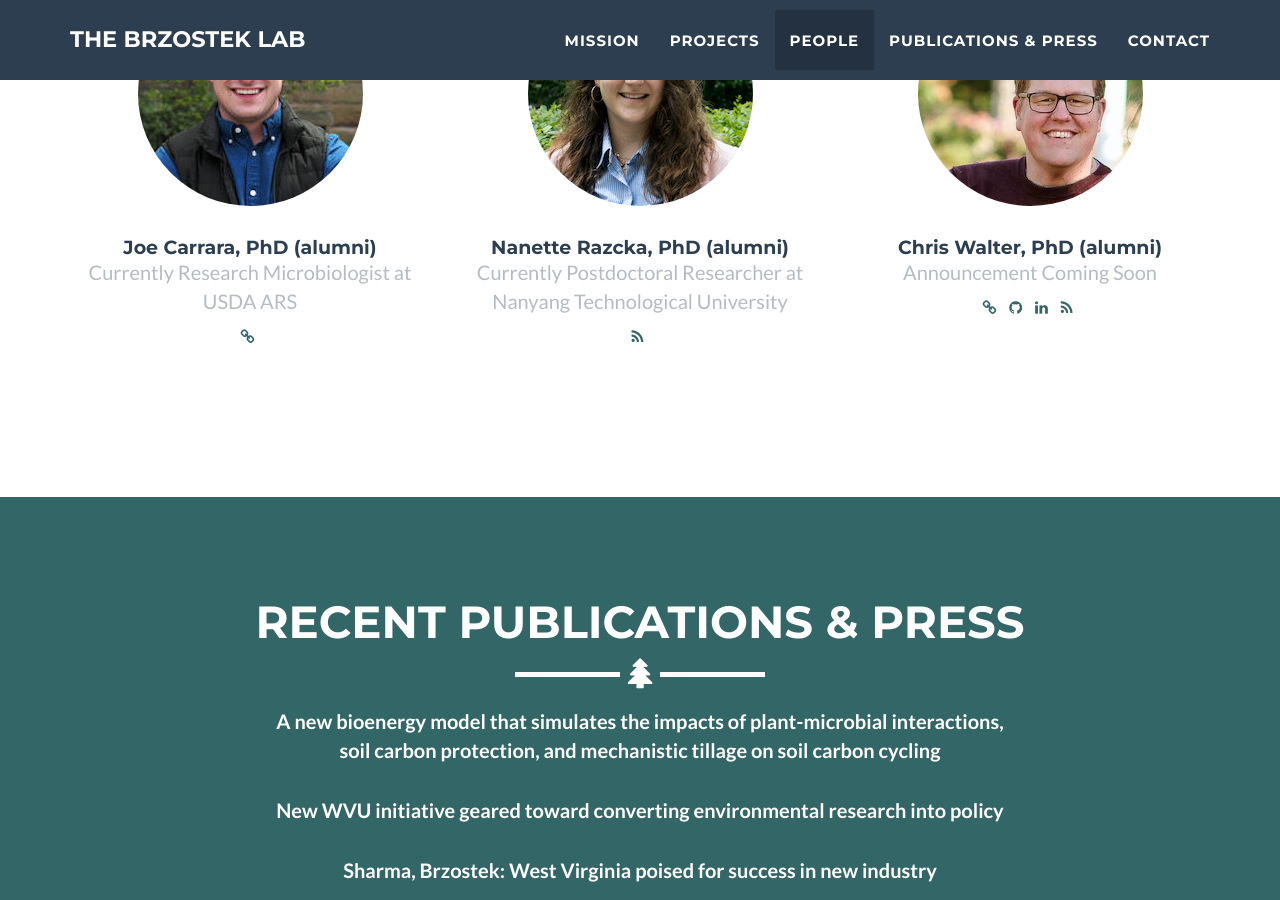
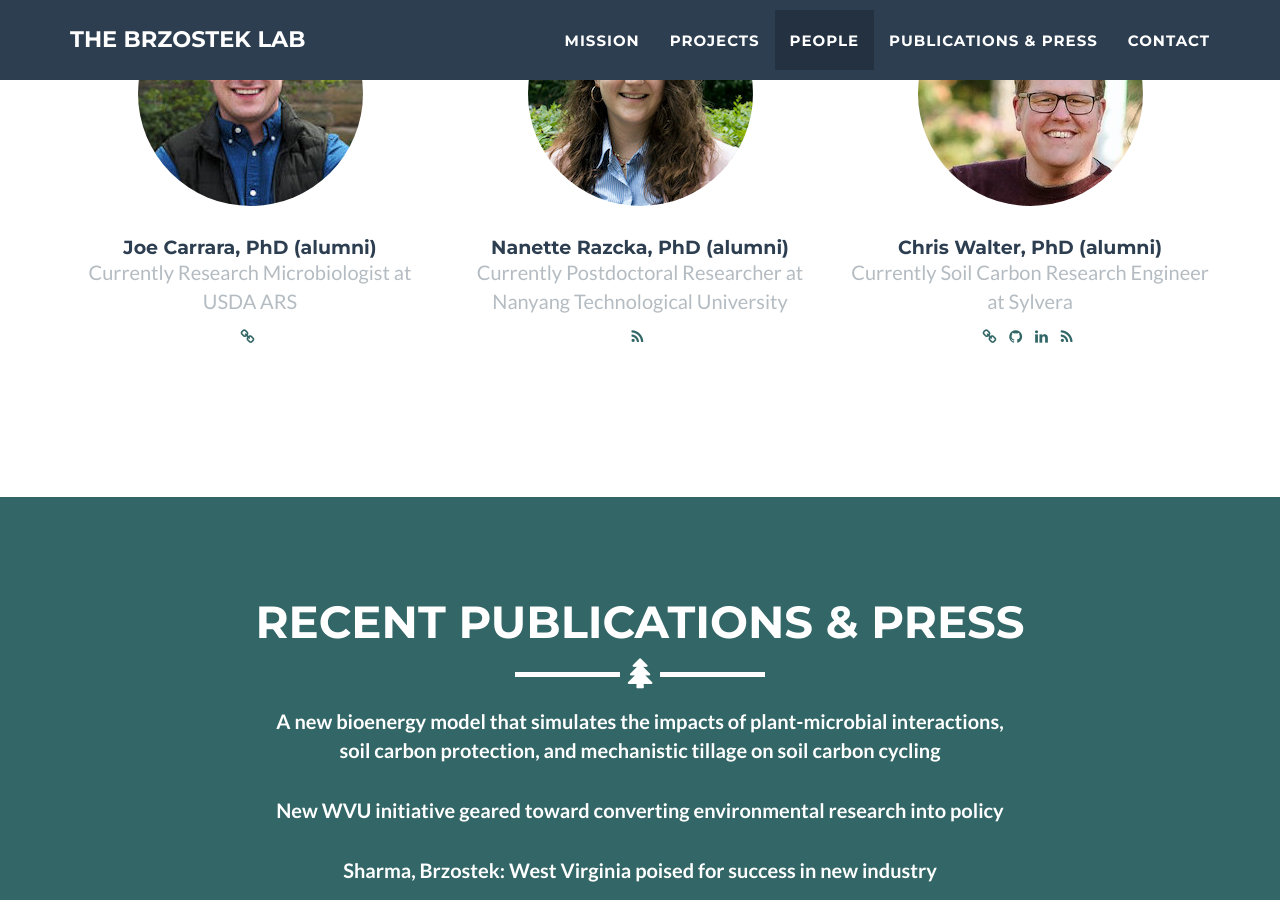
Before and after one commit to erbrzostek/erbrzostek.github.io, a Jekyll site: the page built from _posts/2014-07-18-project-6.markdown, in a window 1280 px wide and 900 px high, scrolled down 3254 px. Built offline with Jekyll 4.4.1, drawn with Linux system fonts in a browser that asks for light colours.

Commit message:
Update _config.yml

```diff
--- a/_config.yml
+++ b/_config.yml
@@ -69,7 +69,7 @@ people:
 
 - name: Chris Walter, PhD (alumni)
   pic: 7
-  position: Announcement Coming Soon
+  position: Currently Soil Carbon Research Engineer at Sylvera
   social:
     - title: link
       url: https://chriswalter.info
```
